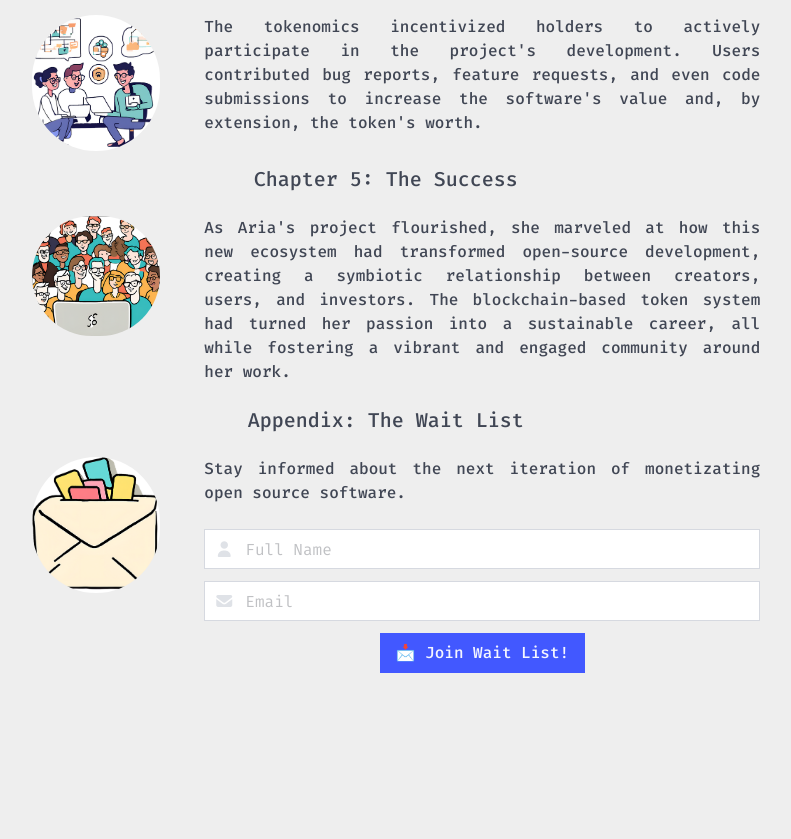
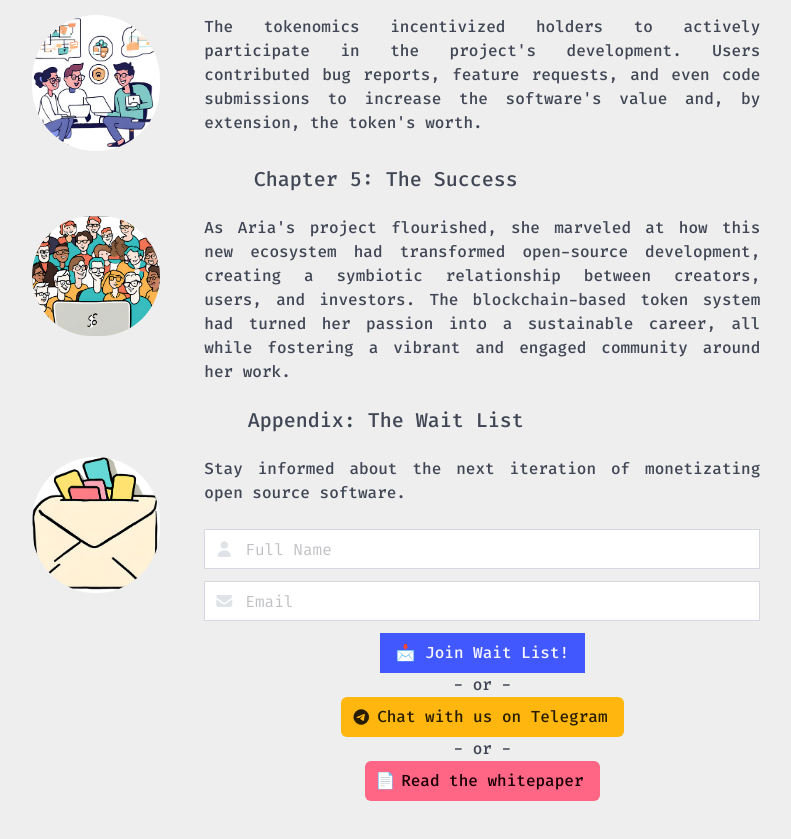
Before and after one commit to repotrade/repo.trade, a website: page src/index.pug in a window 1280 px wide. Shown: the part 1046-1885 px from the top of the page, without its empty margins (37-828 px from the left). Before the commit the page ends 1791 px from the top, so only its background shows below. Drawn offline with nearby package versions, Linux system fonts and the light colour scheme; files that its build step writes are made by us from their sources; files whose address does not match are found by name.

Commit message:
add whitepaper and link to telegram

```diff
--- a/src/assets/sass/whitepaper.scss
+++ b/src/assets/sass/whitepaper.scss
@@ -1,5 +1,5 @@
 body {
-  background-color: #2d2d2d;
+  background-color: hsl(221, 14%, 96%);
   color: #d4d4d4;
   font-family: "Courier New", Courier, monospace;
   display: flex;
@@ -68,21 +68,22 @@ legend {
 }
 
 /* Collapse */
-*, ::after, ::before {
-    box-sizing: border-box;
+*,
+::after,
+::before {
+  box-sizing: border-box;
 }
 
 .collapse {
   display: block;
   max-height: 0px;
   overflow: hidden;
-  transition: max-height .5s cubic-bezier(0, 1, 0, 1);
+  transition: max-height 0.5s cubic-bezier(0, 1, 0, 1);
   &.show {
     max-height: 99em;
-    transition: max-height .5s ease-in-out;
+    transition: max-height 0.5s ease-in-out;
   }
 }
-
 
 /* Responsivness */
 @media screen and (max-width: 750px) {
--- a/src/index.pug
+++ b/src/index.pug
@@ -101,7 +101,7 @@ html(lang="en")
             .column
               p.block.has-text-justified
                 |Stay informed about the next iteration of monetizating open source software.
-              .block
+              div
                 form(hx-post="https://api.repo.trade/mail/submit")
                   .block
                     .field
@@ -117,5 +117,16 @@ html(lang="en")
                     .field
                       .control.has-icons-left.is-expanded
                         input.button.is-link.is-radiusless(type="submit", value="📩 Join Wait List!")
+              .div
+                  p - or -
+                  a.button.is-warning(href="https://t.me/repotrade")
+                    span.icon.is-small
+                      i.fab.fa-telegram
+                    span Chat with us on Telegram
+              .div
+                  p - or -
+                  a.button.is-danger(href="/whitepaper")
+                    span.icon.is-small 📄
+                    span Read the whitepaper
 
   script(defer='', data-domain='repo.trade', src='https://p.chainsquad.com/js/script.js')
```
Also changed, not shown: src/whitepaper/index.pug (+5 -7 lines), docs/assets/css/whitepaper.css, docs/index.html, docs/whitepaper/index.html, 1 other file.
